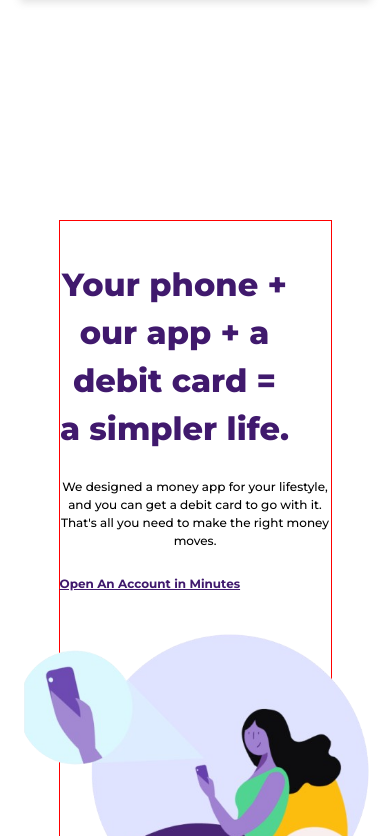
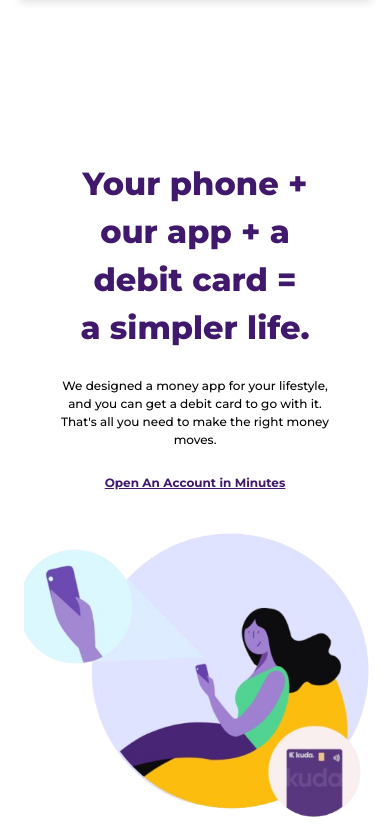
Before and after one commit to Dimex19/kuda-clone, a React (Vite) app: page / in a window 390 px wide. Shown: the part 1308-2144 px from the top of the page. Built offline with nearby package versions, Linux system fonts and the light colour scheme.

Commit message:
section two responsiveness

```diff
--- a/src/components/SectionTwo.jsx
+++ b/src/components/SectionTwo.jsx
@@ -55,7 +55,7 @@ const Container = styled.div`
     flex-wrap: wrap;
     justify-content: space-between;
     align-items: center;
-    border: 1px solid red;
+    /* border: 1px solid red; */
     max-width: 70%;
     margin-right: auto;
     margin-left: auto;
@@ -67,6 +67,7 @@ const Container = styled.div`
     }
     @media (max-width: 450px) {
         /* flex-direction: column; */
+        margin-top: 100px;
     .text {
         flex: 1;
         order: 1;
--- a/src/components/Template.jsx
+++ b/src/components/Template.jsx
@@ -57,5 +57,23 @@ const TextTemplate = styled.div`
             text-align: center;
         }
     }
+    @media (max-width: 450px) {
+        margin-bottom: 40px;
+        margin-top: 40px;
+        /* text-align: center; */
+        /* border: 1px solid red; */
+        display: flex;
+        flex-direction: column;
+        justify-content: center;
+        align-items: center;
+
+        h1 {
+            text-align: center;
+        }
+        a {
+            text-align: center;
+            /* border: 1px solid blue; */
+        }
+    }
 `
 // const ImageTemplate = styled.div``
```
